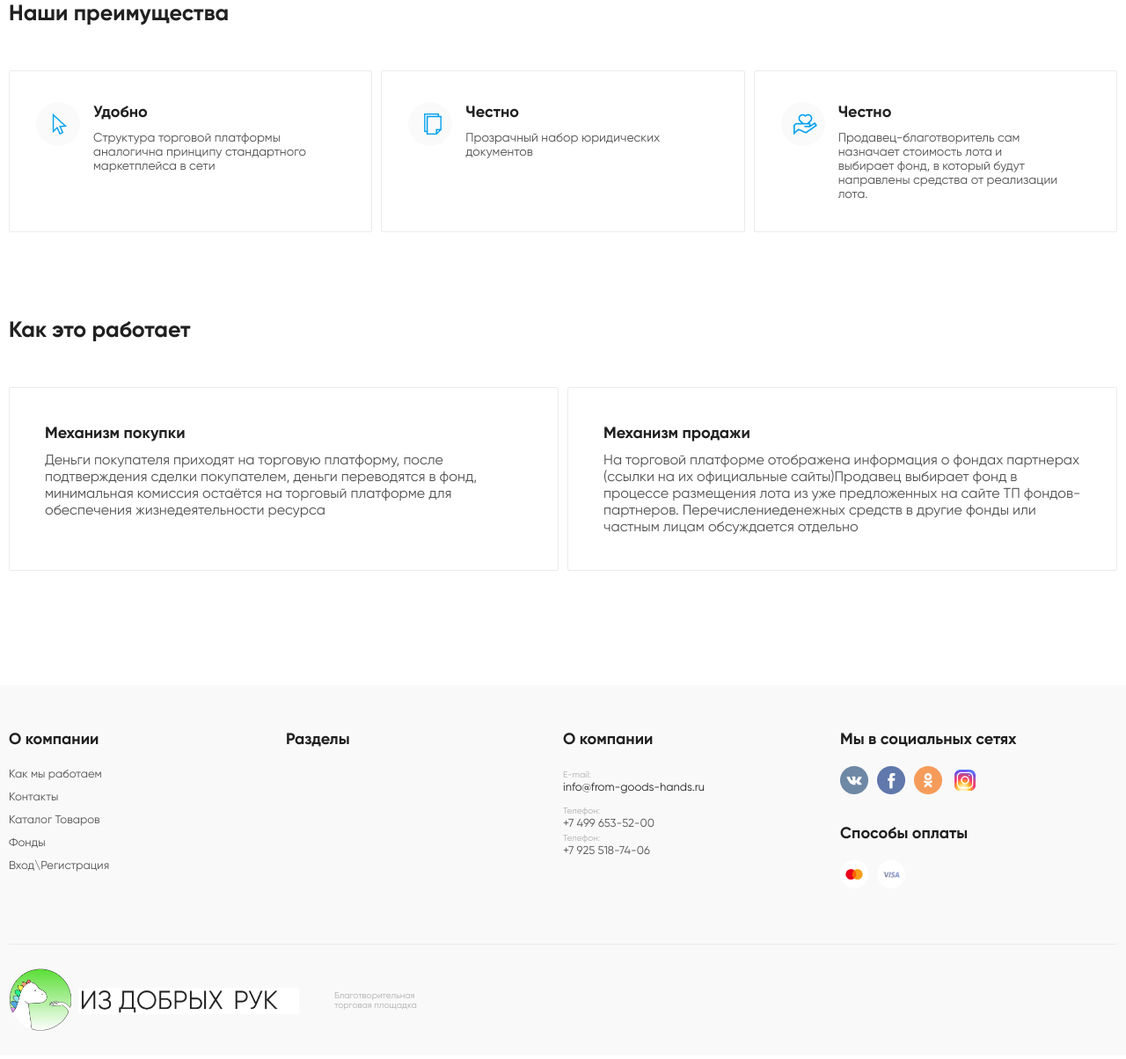
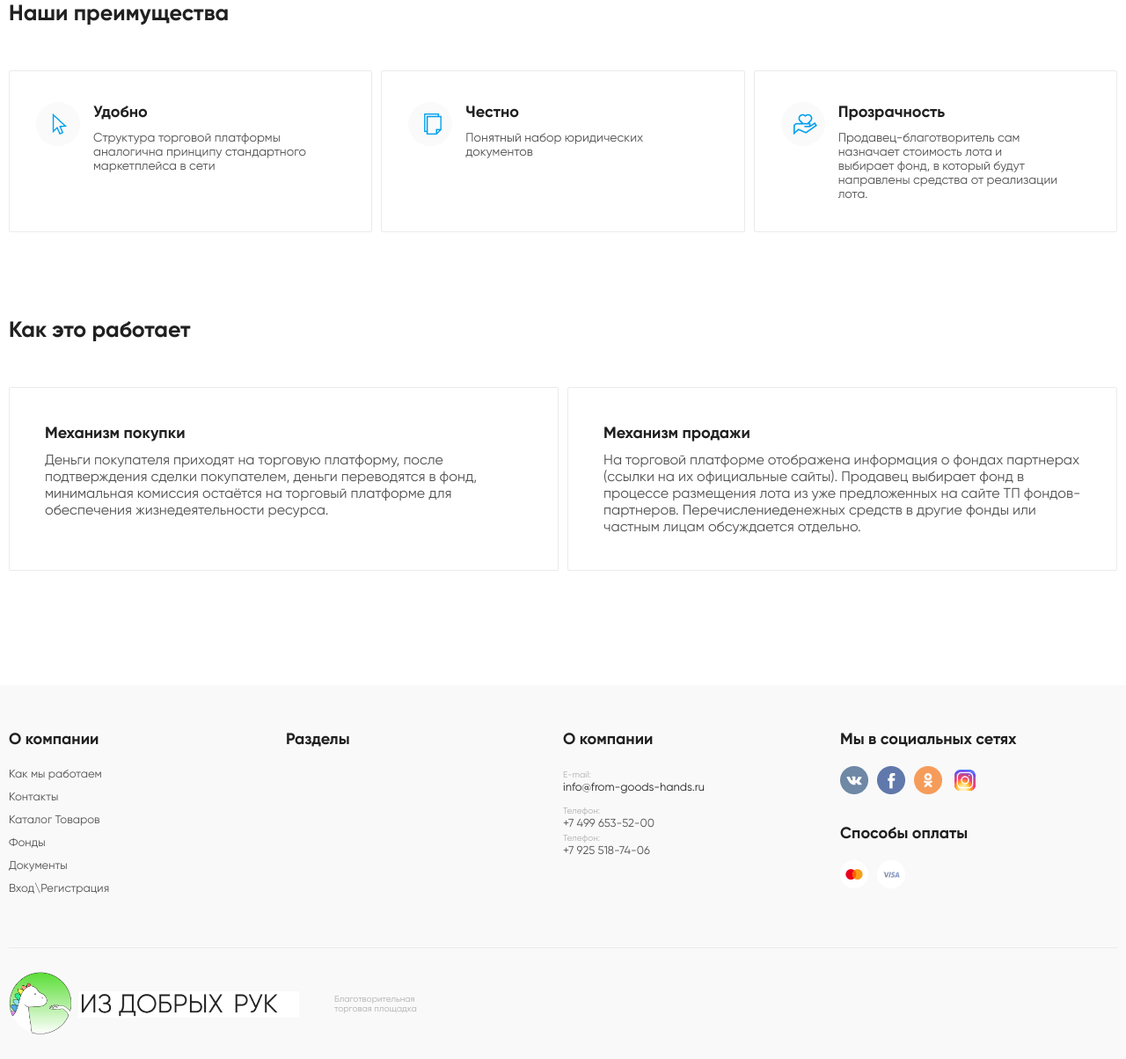
Before and after one commit to skiboorg/charity, a Django app: page /about/ in a window 1280 px wide. Shown: the part 512-1716 px from the top of the page at 88% size. Before the commit the page ends 1684 px from the top, so only its background shows below. Run offline with Django 3.2, Linux system fonts and the light colour scheme; data that the repository does not hold is empty; some libraries are stand-ins or nearby versions.

```diff
--- a/pages/urls.py
+++ b/pages/urls.py
@@ -24,6 +24,7 @@ urlpatterns = [
     path('payment/', views.payment, name='payment'),
     path('sber_success/', views.sber_success, name='sber_success'),
     path('sber_fail/', views.sber_fail, name='sber_fail'),
+    path('documents /', views.documents , name='documents '),
 
 
 
--- a/pages/views.py
+++ b/pages/views.py
@@ -272,3 +272,6 @@ def sber_success(request):
 
 def sber_fail(request):
     return render(request, 'pages/order_fail.html', locals())
+
+def documents (request):
+    return render(request, 'pages/documents.html', locals())
--- a/templates/footer.html
+++ b/templates/footer.html
@@ -10,6 +10,7 @@
                     <li><a href="{% url 'contacts' %}">Контакты</a></li>
                     <li><a href="{% url 'index' %}">Каталог Товаров</a></li>
                     <li><a href="{% url 'fonds' %}">Фонды</a></li>
+                    <li><a href="{% url 'documents'%}">Документы</a></li>
                     {% if not user.is_authenticated %}
                         <li><a href="{% url 'login' %}">Вход\Регистрация</a></li>
                     {% endif %}
--- a/templates/pages/about.html
+++ b/templates/pages/about.html
@@ -40,12 +40,12 @@
                 <div class="features-item">
                     <div class="features-item-wrapper f2">
                         <h4>Честно</h4>
-                        <p>Прозрачный набор юридических документов</p>
+                        <p>Понятный набор юридических документов</p>
                     </div>
                 </div>
                 <div class="features-item">
                     <div class="features-item-wrapper f3">
-                        <h4>Честно</h4>
+                        <h4>Прозрачность</h4>
                         <p>Продавец-благотворитель сам назначает стоимость лота и выбирает фонд, в который будут направлены средства от реализации лота.</p>
                     </div>
                 </div>
@@ -56,12 +56,12 @@
                     <div class="features-info-block">
                         <h4>Механизм покупки</h4>
                         <p>Деньги покупателя приходят на торговую платформу, после подтверждения сделки покупателем, деньги переводятся в фонд, минимальная
-                            комиссия остаётся на торговый платформе для обеспечения жизнедеятельности ресурса</p>
+                            комиссия остаётся на торговый платформе для обеспечения жизнедеятельности ресурса.</p>
                     </div>
                     <div class="features-info-block">
                         <h4>Механизм продажи</h4>
-                        <p>На торговой платформе отображена информация о фондах партнерах (ссылки на их официальные сайты)Продавец выбирает фонд в процессе размещения лота из уже
-                            предложенных на сайте ТП фондов-партнеров. Перечислениеденежных средств в другие фонды или частным лицам обсуждается отдельно</p>
+                        <p>На торговой платформе отображена информация о фондах партнерах (ссылки на их официальные сайты). Продавец выбирает фонд в процессе размещения лота из уже
+                            предложенных на сайте ТП фондов-партнеров. Перечислениеденежных средств в другие фонды или частным лицам обсуждается отдельно.</p>
                     </div>
 
 
--- a/templates/pages/index.html
+++ b/templates/pages/index.html
@@ -118,12 +118,12 @@
                     <div class="features-item">
                         <div class="features-item-wrapper f2">
                             <h4>Честно</h4>
-                            <p>Прозрачный набор юридических документов</p>
+                            <p>Понятный набор юридических документов</p>
                         </div>
                     </div>
                     <div class="features-item">
                         <div class="features-item-wrapper f3">
-                            <h4>Честно</h4>
+                            <h4>Прозрачность</h4>
                             <p>Продавец-благотворитель сам назначает стоимость лота и выбирает фонд, в который будут направлены средства от реализации лота.</p>
                         </div>
                     </div>
```
Also changed, not shown: templates/pages/documents.html (added, +18 -0 lines).
